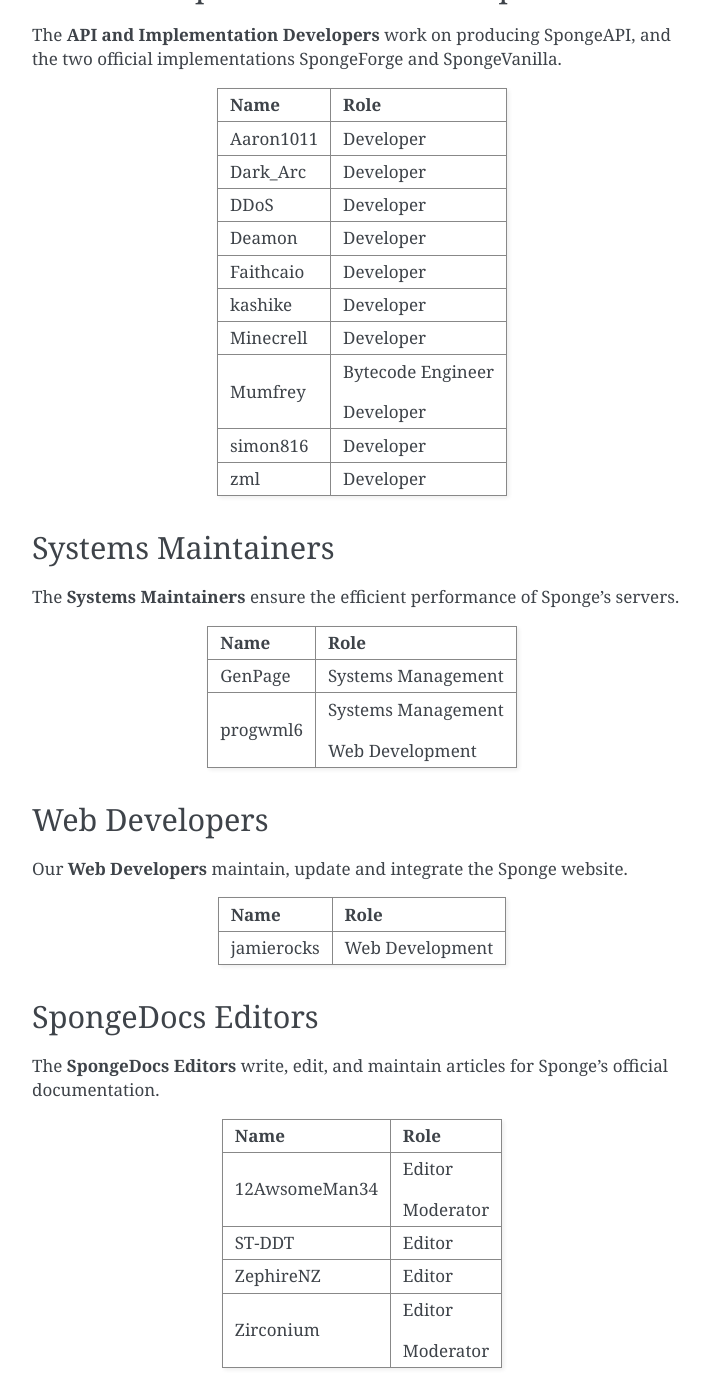
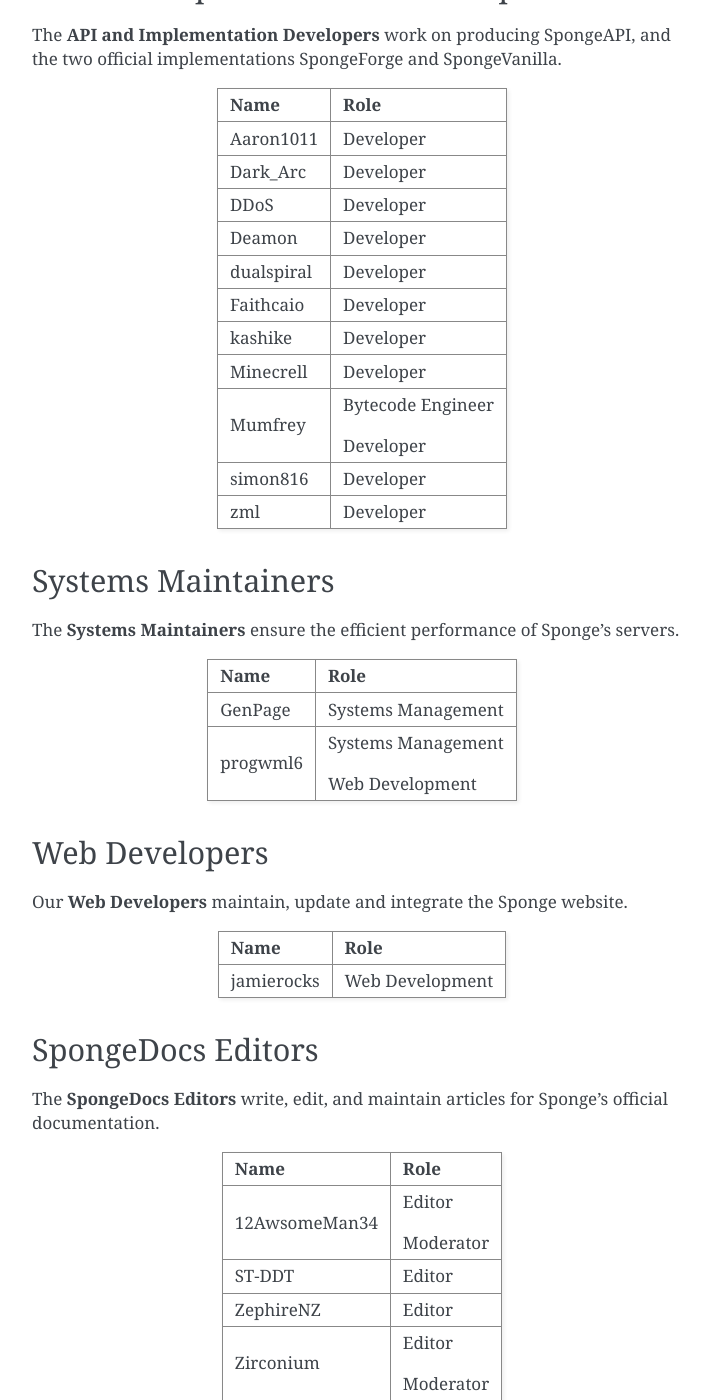
Before and after one commit to SpongePowered/SpongeDocs, a Sphinx documentation site: the page built from source/about/staff.rst, in a window 1280 px wide and 1400 px high, scrolled down 1203 px. Shown: the whole window, without its empty margins (388-1097 px from the left). Built offline with Sphinx 7.4.7, drawn with Linux system fonts in a browser that asks for light colours; pages that are not in the unit, such as notebooks, are missing from menus.

Commit message:
Add dualspiral and gravityfox

```diff
--- a/source/about/staff.rst
+++ b/source/about/staff.rst
@@ -76,6 +76,8 @@
 +-----------------------------------+------------------------------------+
 | Deamon                            | Developer                          |
 +-----------------------------------+------------------------------------+
+| dualspiral                        | Developer                          |
++-----------------------------------+------------------------------------+
 | Faithcaio                         | Developer                          |
 +-----------------------------------+------------------------------------+
 | kashike                           | Developer                          |
```
Also changed, not shown: other parts of source/about/staff.rst (+2 -0 lines).
